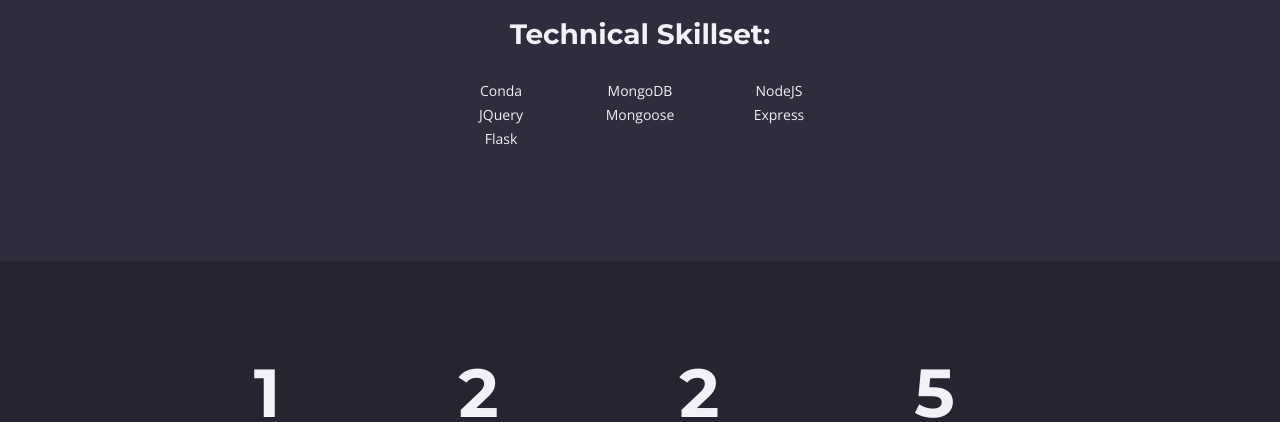
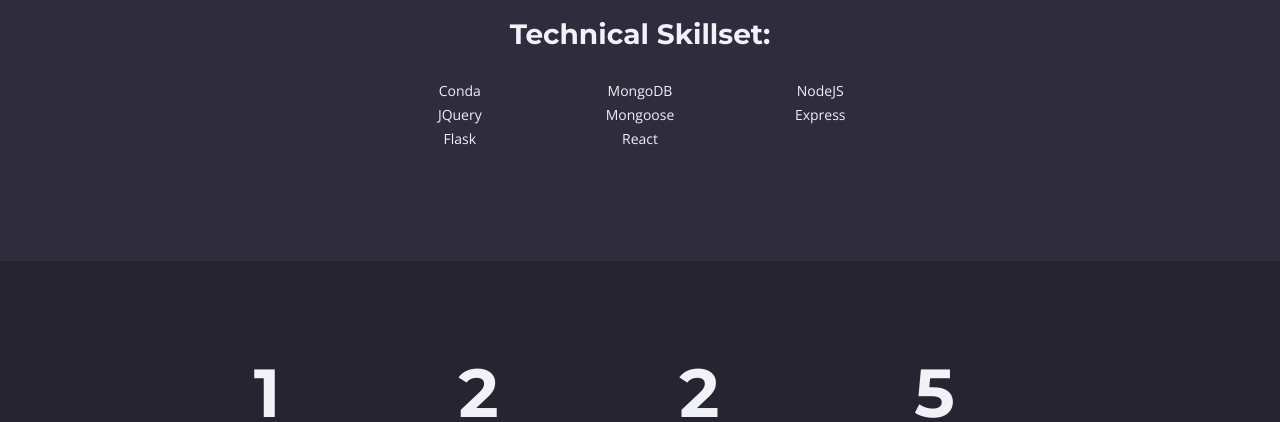
Before and after one commit to gord02/Portfolio, a Flask app: page / in a window 1280 px wide. Shown: the part 2468-2890 px from the top of the page. Run offline with Flask 2, Linux system fonts and the light colour scheme; some libraries are stand-ins or nearby versions.

Commit message:
fixed scroll bar and padding to technical skillset

```diff
--- a/static/css/styles.css
+++ b/static/css/styles.css
@@ -34,6 +34,14 @@
 	background-color: #4633af;
 }
 
+/* Hide scrollbar for Chrome, Safari and Opera */
+body::-webkit-scrollbar {
+	display: none;
+}
+body {
+	-ms-overflow-style: none;  /* IE and Edge */
+	scrollbar-width: none;  /* Firefox */
+}
 
 
 body,
--- a/templates/index.html
+++ b/templates/index.html
@@ -515,17 +515,18 @@
                 <div class="row" style="justify-content: center;">
                     <table>
                         <tr>
-                            <td style="width: 139px;">Conda</td>
+                            <td style="width: 139px; padding-right: 20%;">Conda</td>
                             <td style="width: 139px;">MongoDB </td>
-                            <td style="width: 139px;">NodeJS</td>
+                            <td style="width: 139px; padding-left: 20%;">NodeJS</td>
                         </tr>
                         <tr>
-                            <td style="width: 139px;">JQuery</td>
+                            <td style="width: 139px; padding-right: 20%;">JQuery</td>
                             <td style="width: 139px;">Mongoose</td>
-                            <td style="width: 139px;">Express</td>
+                            <td style="width: 139px; padding-left: 20%;">Express</td>
                         </tr>
                         <tr>
-                            <td style="width: 139px;">Flask</td>
+                            <td style="width: 139px; padding-right: 20%;">Flask</td>
+                            <td style="width: 139px;">React</td>
                         </tr>
                     </table>
                 </div>
```
